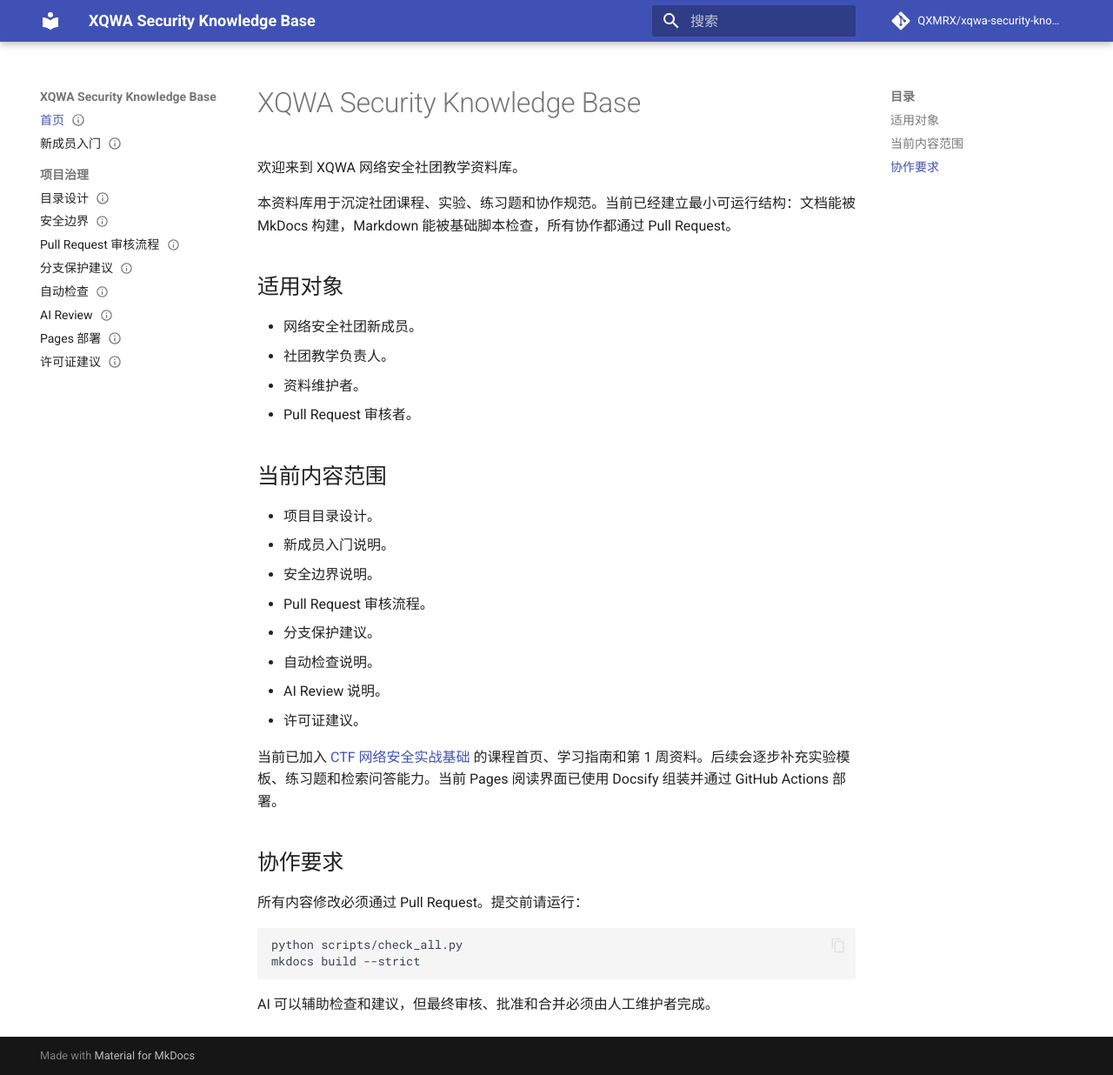
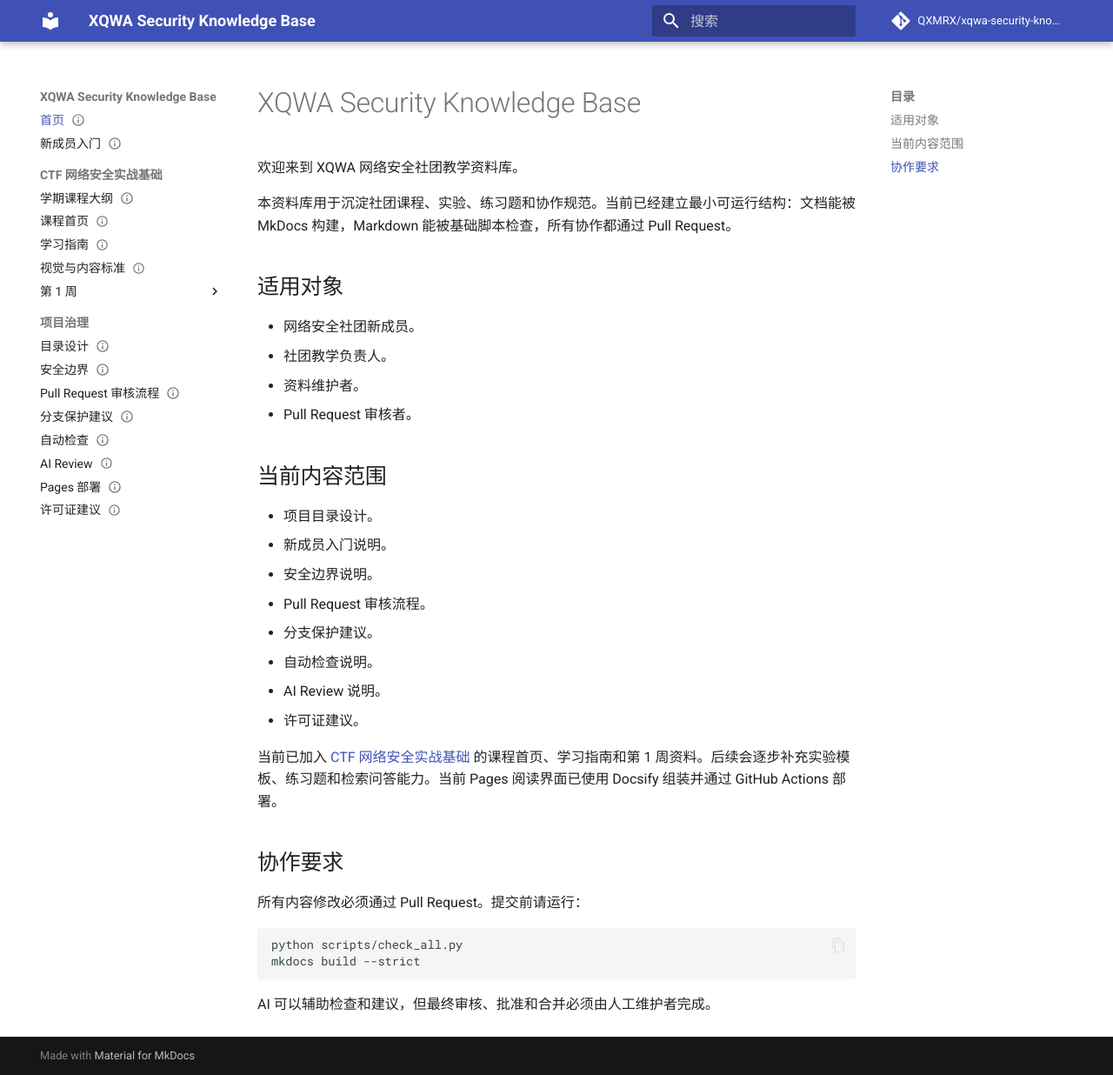
Before and after one commit to QXMRX/xqwa-security-knowledge-base, an MkDocs documentation site: the page built from docs/index.md, in a window 1280 px wide and 1236 px high. Shown: the whole window at 87% size. Built offline with MkDocs 1.6.1 and Material for MkDocs 9.7.7, drawn with Linux system fonts in a browser that asks for light colours; comment, search, counter and statistics services are not loaded.

Commit message:
Update mkdocs.yml for CTF course foundations

```diff
--- a/mkdocs.yml
+++ b/mkdocs.yml
@@ -14,6 +14,14 @@
 nav:
   - 首页: index.md
   - 新成员入门: getting-started.md
+  - CTF 网络安全实战基础:
+      - 学期课程大纲: ctf-course-outline.md
+      - 课程首页: courses/ctf-101/index.md
+      - 学习指南: courses/ctf-101/learning-guide.md
+      - 视觉与内容标准: courses/ctf-101/art-direction.md
+      - 第 1 周:
+          - 什么是 CTF: courses/ctf-101/week-01/lesson-01-ctf.md
+          - Linux 与终端基础: courses/ctf-101/week-01/lesson-02-linux.md
   - 项目治理:
       - 目录设计: governance/repository-structure.md
       - 安全边界: governance/safety.md
```
